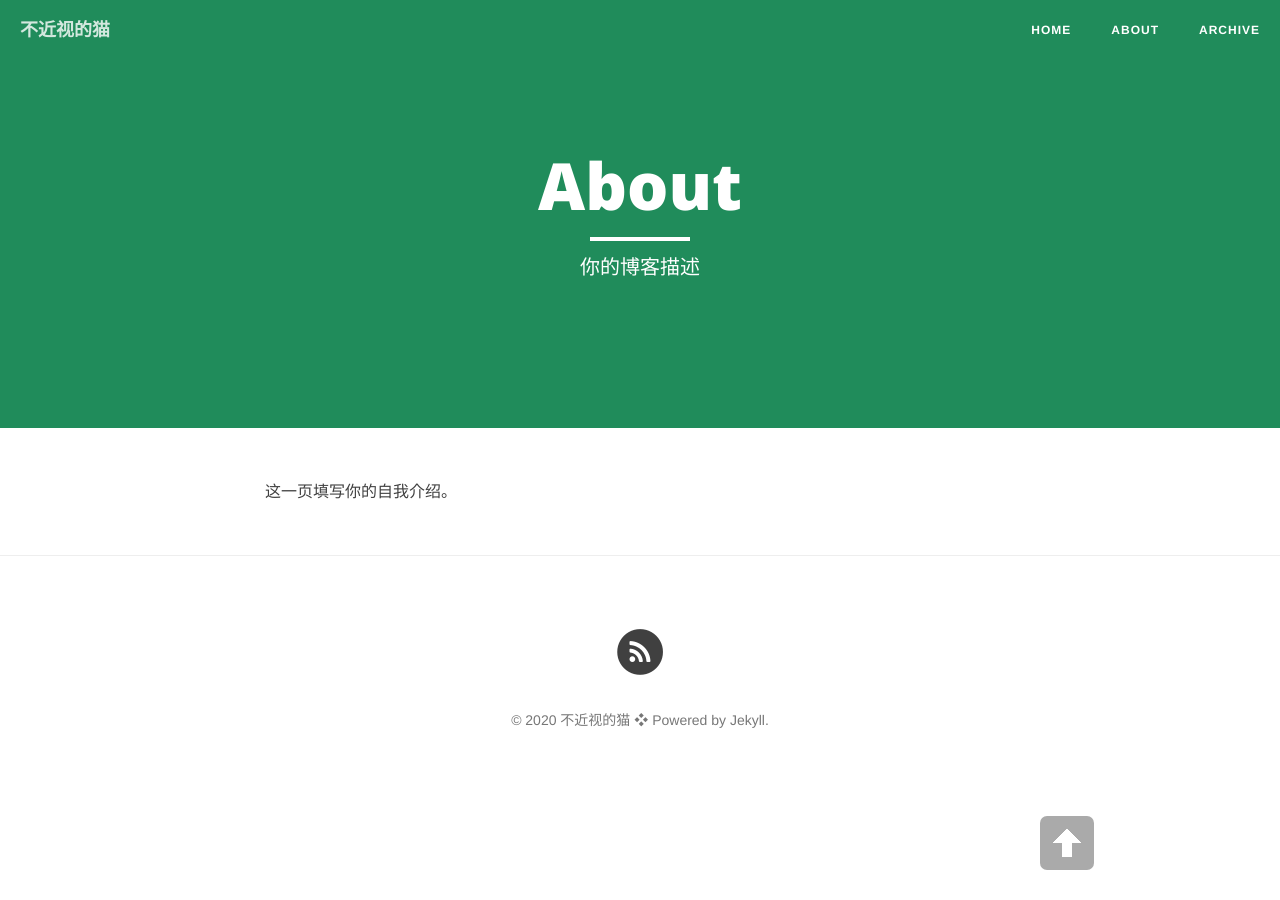
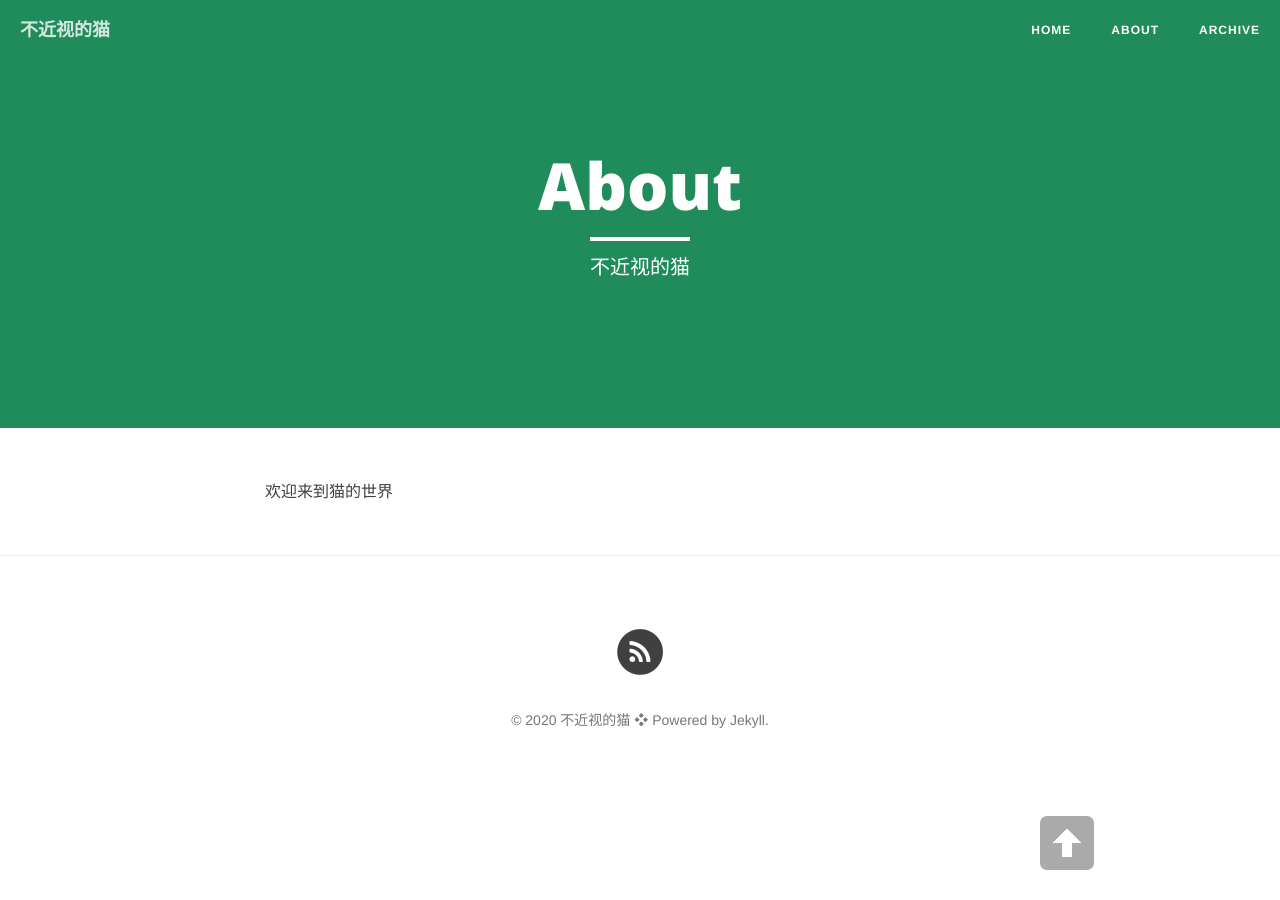
Before and after one commit to bjsdm/bjsdm.github.io, a Jekyll site: the page built from about.md, in a window 1280 px wide. Built offline with Jekyll 4.4.1, drawn with Linux system fonts in a browser that asks for light colours; nearby versions of some CDN libraries.

Commit message:
Update about.md

```diff
--- a/about.md
+++ b/about.md
@@ -1,8 +1,8 @@
 ---
 layout: page
 title: "About"
-description: "你的博客描述 "
+description: "不近视的猫"
 header-img: "img/green.jpg"
 ---
 
-这一页填写你的自我介绍。
+欢迎来到猫的世界
```
